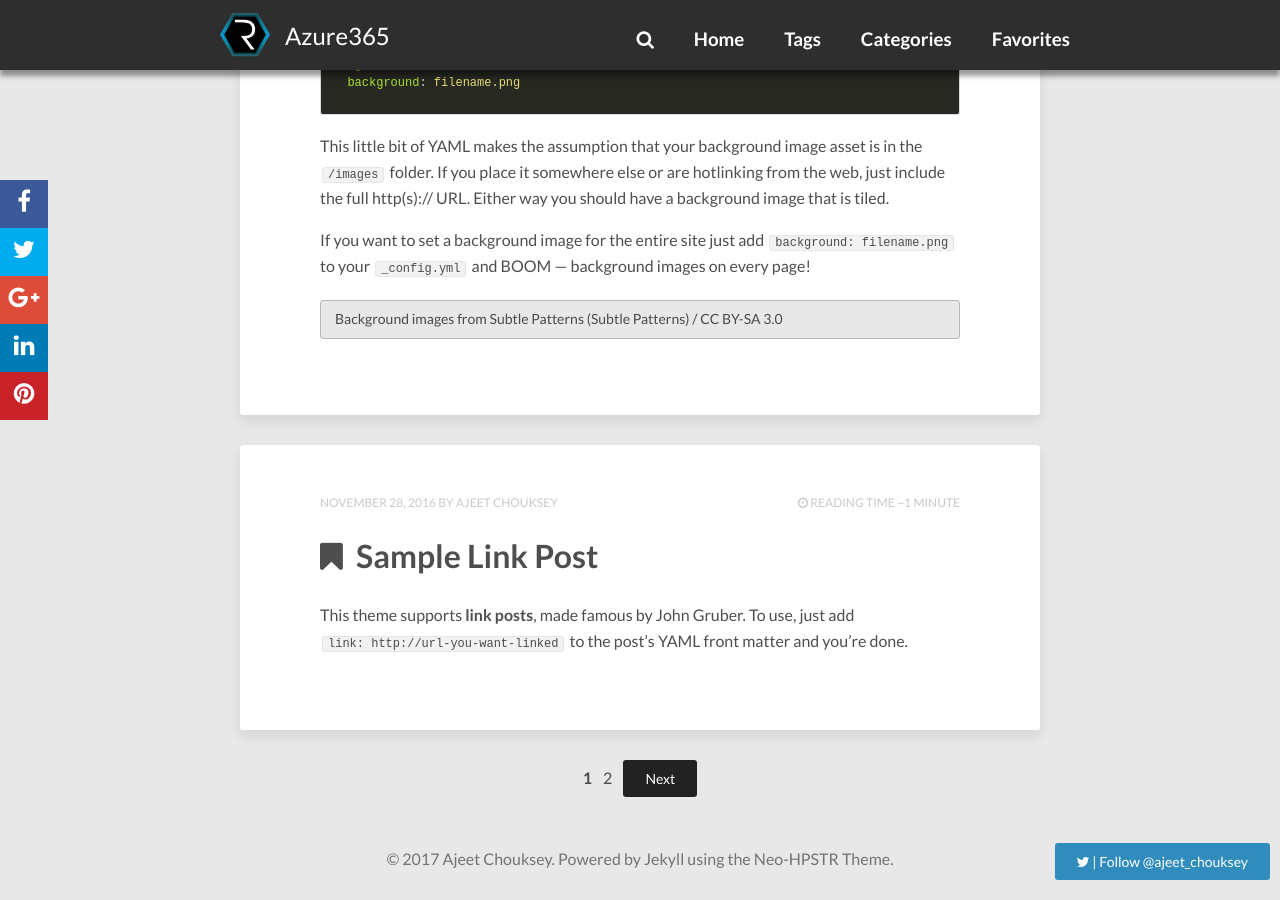
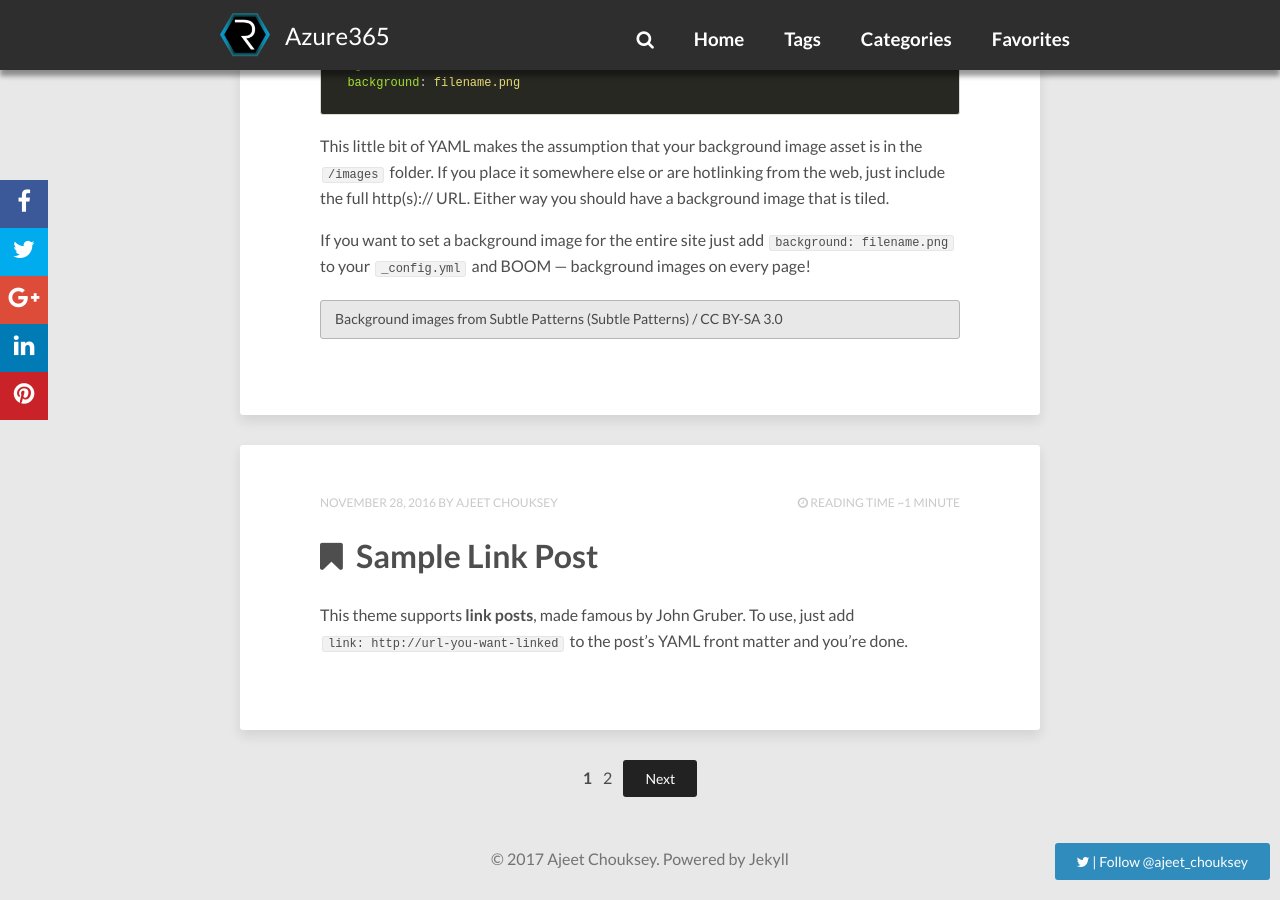
Before and after one commit to ajeetblog/blog, a Jekyll site: the page built from index.html, in a window 1280 px wide and 900 px high, scrolled down 5927 px. Built offline with Jekyll 4.4.1, drawn with Linux system fonts in a browser that asks for light colours; nearby versions of some CDN libraries; the list of posts is cut into pages by our own code; comment, search, counter and statistics services are not loaded.

Commit message:
Update footer

```diff
--- a/_includes/footer.html
+++ b/_includes/footer.html
@@ -1 +1 @@
-<span>&copy; {{ site.time | date: '%Y' }} {{ site.owner.name }}. Powered by <a href="http://jekyllrb.com" rel="nofollow">Jekyll</a> using the <a href="http://github.com/aron-bordin/neo-hpstr-jekyll-theme" rel="nofollow">Neo-HPSTR Theme</a>.</span>
+<span>&copy; {{ site.time | date: '%Y' }} {{ site.owner.name }}. Powered by <a href="http://jekyllrb.com" rel="nofollow">Jekyll</a>
```
